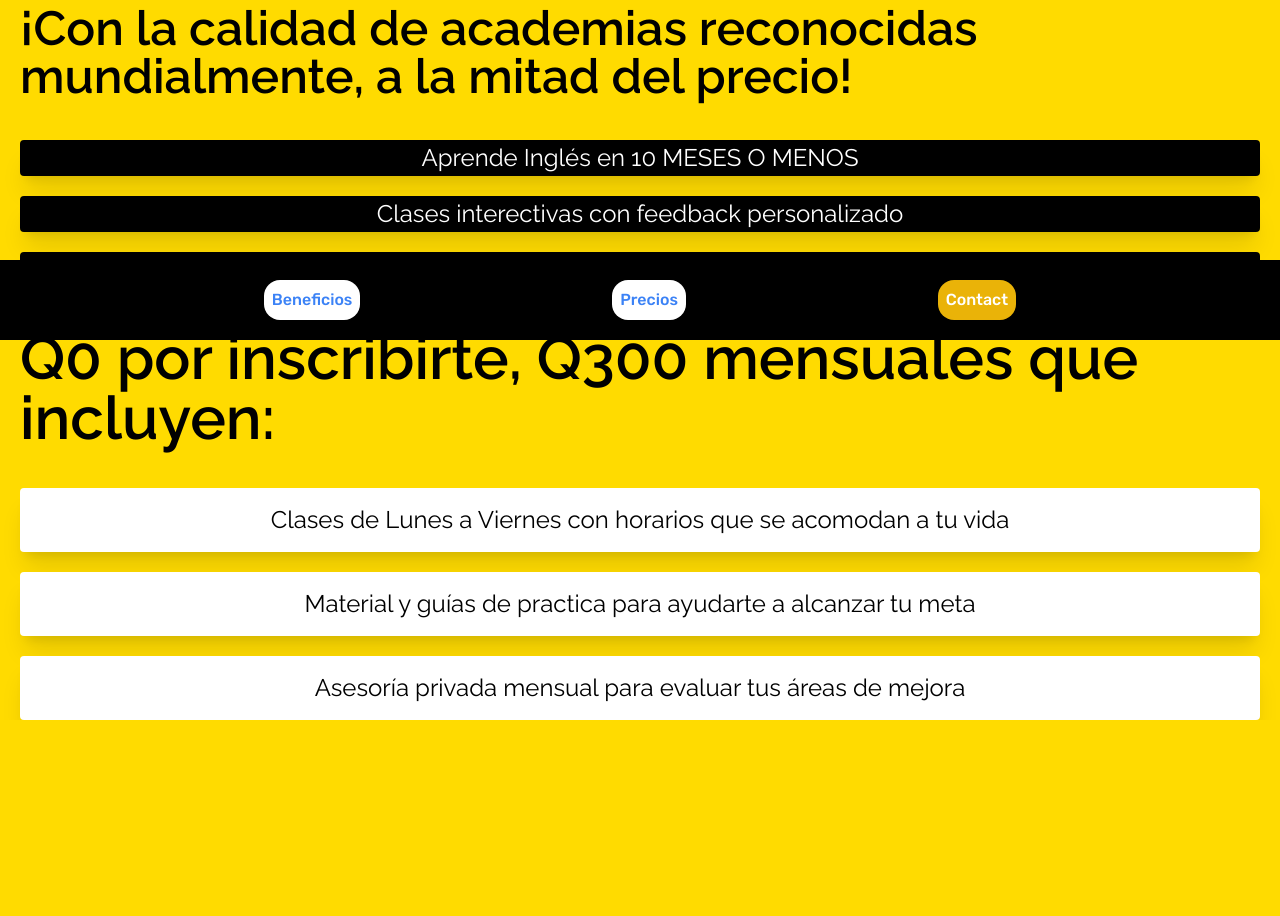
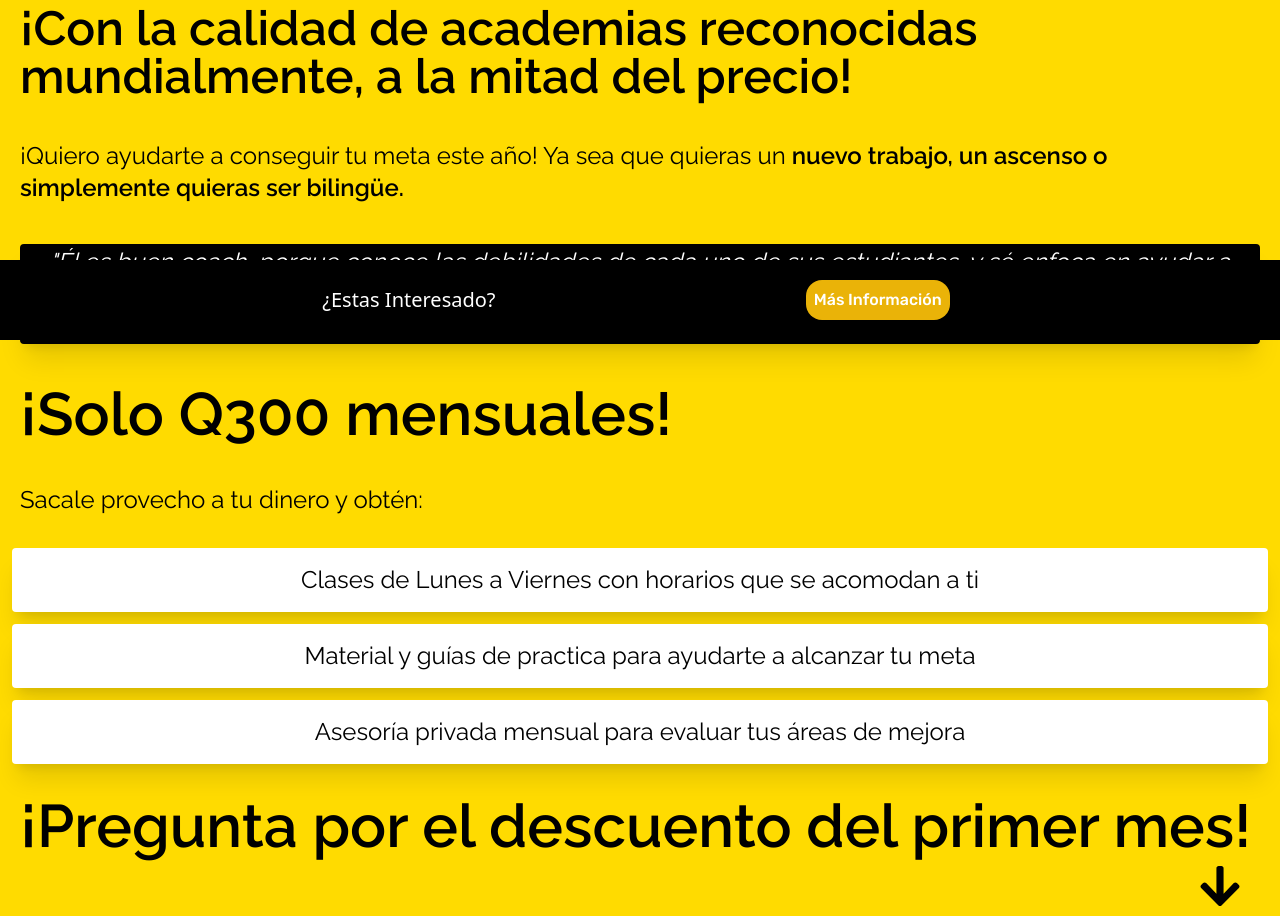
Before and after one commit to fawnnnn777/coachdiego, a Next.js app: page / in a window 1280 px wide. Shown: the part 460-1376 px from the top of the page. Before the commit the page ends 1180 px from the top, so only its background shows below. Built offline with nearby package versions, Linux system fonts and the light colour scheme.

Commit message:
fix and added info

```diff
--- a/package.json
+++ b/package.json
@@ -9,9 +9,10 @@
     "lint": "next lint"
   },
   "dependencies": {
+    "next": "15.1.4",
     "react": "^19.0.0",
     "react-dom": "^19.0.0",
-    "next": "15.1.4"
+    "react-icons": "^5.4.0"
   },
   "devDependencies": {
     "postcss": "^8",
--- a/src/app/page.js
+++ b/src/app/page.js
@@ -1,6 +1,7 @@
 import Image from "next/image";
 import { raleway, ralewaylight } from "./ui/fonts/fonts";
 import { montserrat } from "./ui/fonts/fonts";
+import { FaArrowDown } from "react-icons/fa";
 
 export default function Home() {
 
@@ -18,15 +19,17 @@ export default function Home() {
       </div>
       <div id="benefits" className="mt-8">
         <h1 className={`${raleway.className} antialiased text-5xl p-5 `} >¡Con la calidad de academias reconocidas mundialmente, a la mitad del precio!</h1>
-        <p className={`${ralewaylight.className} antialised text-2xl m-5 px-5 border-2 border-black rounded  text-center bg-black text-white shadow-xl`}>Aprende Inglés en 10 MESES O MENOS</p>
-        <p className={`${ralewaylight.className} antialised text-2xl m-5 px-5 border-2 border-black rounded  text-center bg-black text-white shadow-xl`}>Clases interectivas con feedback personalizado</p>
-        <p className={`${ralewaylight.className} antialised text-2xl m-5 px-5 border-2 border-black rounded  text-center bg-black text-white shadow-xl`}>Ten conversaciones fluidas y mejora tu carrera</p>
+        <p className={`${ralewaylight.className} antialised text-2xl p-5`}>¡Quiero ayudarte a conseguir tu meta este año! Ya sea que quieras un <strong>nuevo trabajo, un ascenso o simplemente quieras ser bilingüe.</strong></p>
+        <p className={`${ralewaylight.className} antialised text-2xl m-5 px-5 border-2 border-black rounded  text-center bg-black text-white shadow-xl`}><i>"Él es buen coach, porque conoce las debilidades de cada uno de sus estudiantes, y sé enfoca en ayudar a superarlas, tiene buena actitud siempre, siempre nos motiva, se toma el tiempo para el feedback, y aprovecha cada segundo de la clase para que todos participemos, indudablemente Él es el mejor"</i></p>
       </div>
       <div id="price">
-      <h1 className={`${raleway.className} antialiased text-6xl p-5`}>Q0 por inscribirte, Q300 mensuales que incluyen:</h1>
-      <p className={`${ralewaylight.className} antialised text-2xl m-5 p-4 rounded  text-center bg-white text-black shadow-xl`}>Clases de Lunes a Viernes con horarios que se acomodan a tu vida</p>
-      <p className={`${ralewaylight.className} antialised text-2xl m-5 p-4 rounded  text-center bg-white text-black shadow-xl`}>Material y guías de practica para ayudarte a alcanzar tu meta</p>
-      <p className={`${ralewaylight.className} antialised text-2xl m-5 p-4 rounded  text-center bg-white text-black shadow-xl`}>Asesoría privada mensual para evaluar tus áreas de mejora</p>
+      <h1 className={`${raleway.className} antialiased text-6xl p-5`}>¡Solo Q300 mensuales!</h1>
+      <p className={`${ralewaylight.className} antialised text-2xl p-5`}>Sacale provecho a tu dinero y obtén:</p>
+      <p className={`${ralewaylight.className} antialised text-2xl m-3 p-4 rounded  text-center bg-white text-black shadow-xl`}>Clases de Lunes a Viernes con horarios que se acomodan a ti</p>
+      <p className={`${ralewaylight.className} antialised text-2xl m-3 p-4 rounded  text-center bg-white text-black shadow-xl`}>Material y guías de practica para ayudarte a alcanzar tu meta</p>
+      <p className={`${ralewaylight.className} antialised text-2xl m-3 p-4 rounded  text-center bg-white text-black shadow-xl`}>Asesoría privada mensual para evaluar tus áreas de mejora</p>
+      <h1 className={`${raleway.className} antialiased text-6xl p-5`}>¡Pregunta por el descuento del primer mes! <FaArrowDown className="float-right pr-5"/>
+      </h1>
       </div>
     </div>
   );
--- a/src/app/ui/home/Navbar.jsx
+++ b/src/app/ui/home/Navbar.jsx
@@ -13,12 +13,9 @@ export default function Navbar(){
 
     return (
     <div className={`h-16 lg:h-20 w-screen bg-black text-yellow box-border flex items-center justify-evenly p-5`}>
-        <button onClick={() => scrollToSection("benefits")} className={`rounded-2xl bg-white m-2 p-2 text-blue-500
-            ${montserrat.className}`}>Beneficios</button>
-        <button onClick={() => scrollToSection("price")} className={`rounded-2xl bg-white m-2 p-2 text-blue-500
-            ${montserrat.className}`}>Precios</button>
+        <p className="text-white text-xl">¿Estas Interesado?</p>
         <a href="https://wa.me/50259850761?text=Quiero%20más%20información%20de%20las%20clases%20de%20Inglés" className={`rounded-2xl bg-yellow-500 m-2 p-2 text-white
-            ${montserrat.className}`}>Contact</a>
+            ${montserrat.className}`}>Más Información</a>
     </div>
     )
 }
```
Also changed, not shown: 1 other file (tests, documents, lock files or other folders).
